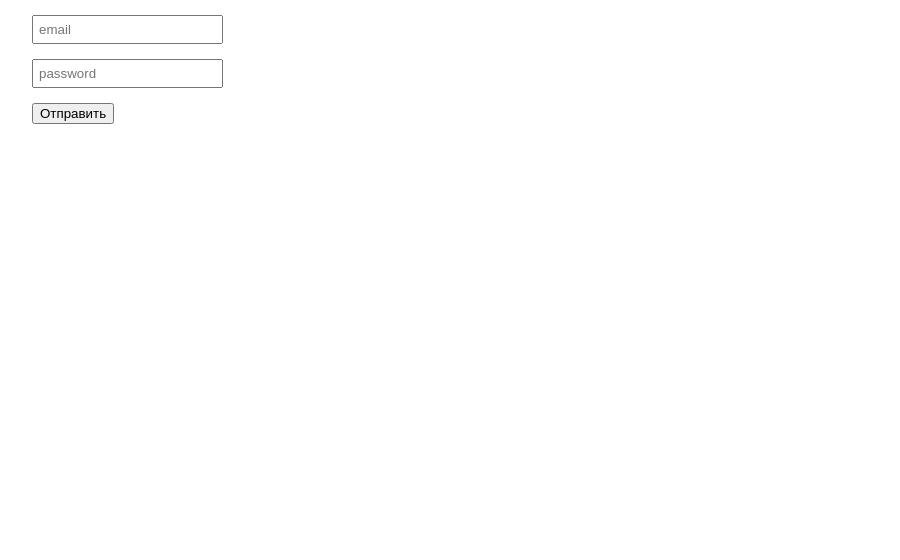
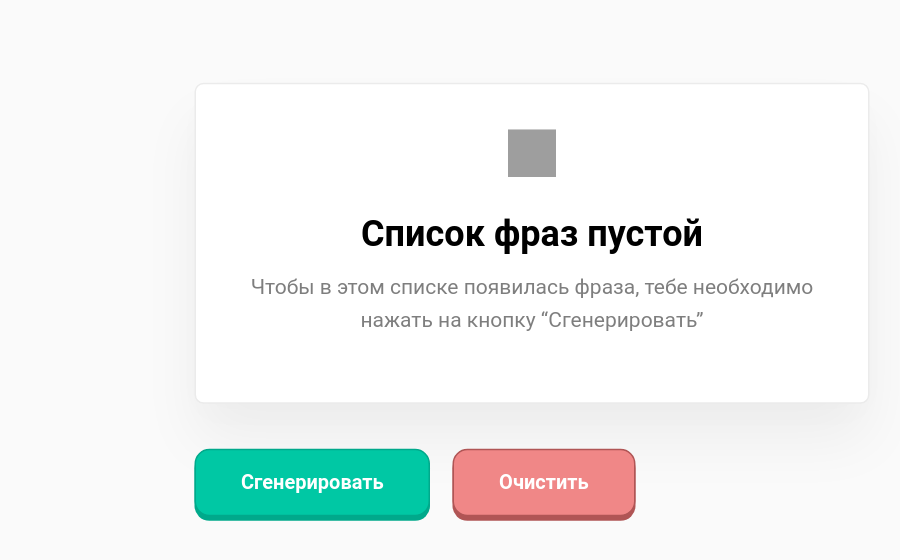
Before and after one commit to kirillgileadd/archakov-tutorials, a React (Create React App) app: page / in a window 1280 px wide. Shown: the top 560 px of the page, without its empty margins (108-1008 px from the left). Built offline with nearby package versions, Linux system fonts and the light colour scheme; grey boxes are pictures that could not be loaded.

Commit message:
Сделал урок №4

```diff
--- a/src/index.js
+++ b/src/index.js
@@ -1,7 +1,7 @@
 import React from 'react';
 import ReactDOM from 'react-dom';
 import './index.css';
-import App from './tutorial-2/App';
+import App from './tutorial-4/App';
 
 ReactDOM.render(
   <React.StrictMode>
--- /dev/null
+++ b/src/tutorial-4/App.css
@@ -0,0 +1,79 @@
+* {
+    font-family: "Roboto";
+}
+
+body {
+    background-color: #FAFAFA;
+}
+
+.wrapper {
+    width: 450px;
+    margin: 50px auto;
+    transform: scale(1.5) translateY(70px);
+}
+
+.list {
+    max-height: 400px;
+    overflow: auto;
+    padding: 30px;
+    margin-bottom: 30px;
+}
+
+.btn {
+    height: 45px;
+    padding: 0 30px;
+    border: 0;
+    border-radius: 10px;
+    margin-right: 15px;
+    font-weight: 600;
+    cursor: pointer;
+    transition: all 0.15s ease;
+}
+.btn:active {
+    transform: translateY(2px);
+    box-shadow: none;
+}
+.btn_generate {
+    background-color: #00C8A4;
+    color: #fff;
+    box-shadow: 0 3px 0 #00A98B;
+    border: 1px solid #00A98B;
+}
+.btn_clear {
+    background-color: #F08787;
+    box-shadow: 0 3px 0 #B05555;
+    border: 1px solid #B05555;
+    color: #fff;
+}
+
+.block {
+    padding: 15px 30px;
+    background: #FFFFFF;
+    border: 1px solid #EBEBEB;
+    box-sizing: border-box;
+    box-shadow: 0px 9px 24px rgba(0, 0, 0, 0.01), 0px 25px 40px rgba(0, 0, 0, 0.05);
+    border-radius: 6px;
+    margin-bottom: 30px;
+}
+.block h3 {
+    font-size: 18px;
+}
+
+.empty-block {
+    text-align: center;
+    padding: 30px;
+}
+.empty-block h2 {
+    font-size: 24px;
+    margin-bottom: 0;
+}
+.empty-block p {
+    margin-top: 10px;
+    font-size: 14px;
+    opacity: 0.5;
+    line-height: 22px;
+}
+
+li {
+    list-style-type: none;
+}
--- /dev/null
+++ b/src/tutorial-4/App.js
@@ -0,0 +1,32 @@
+import React, {useState} from 'react';
+import EmptyBlock from "./Components/EmptyBlock";
+import './App.css'
+import Phrase from "./Components/Phrase";
+import {nounsArr, adjectivesArr} from "./data";
+
+const App = () => {
+    const [items, setItems] = useState([])
+    let phrase = ''
+
+    const addPhrase = () => {
+        phrase = `${adjectivesArr[Math.floor(Math.random() * adjectivesArr.length)]} ${adjectivesArr[Math.floor(Math.random() * adjectivesArr.length)]} ${nounsArr[Math.floor(Math.random() * nounsArr.length)]}`
+        setItems([phrase, ...items])
+        phrase = ''
+    }
+
+    const clearItems = () => {
+        setItems([])
+    }
+
+    return (
+        <div>
+            <div className="wrapper">
+                {items.length > 0 ? <Phrase items={items}/> : <EmptyBlock/>}
+                <button className="btn btn_generate" onClick={addPhrase}>Сгенерировать</button>
+                <button className="btn btn_clear" onClick={clearItems}>Очистить</button>
+            </div>
+        </div>
+    );
+};
+
+export default App;
--- /dev/null
+++ b/src/tutorial-4/Components/EmptyBlock.jsx
@@ -0,0 +1,14 @@
+import React from 'react';
+
+const EmptyBlock = () => {
+    return (
+        <div>
+            <div className="block empty-block"><img src="/ghost.png" width="32px" height="32px" alt="Ghost" />
+                <h2>Список фраз пустой</h2>
+                <p>Чтобы в этом списке появилась фраза, тебе необходимо нажать на кнопку “Сгенерировать”</p>
+            </div>
+        </div>
+    );
+};
+
+export default EmptyBlock;
--- /dev/null
+++ b/src/tutorial-4/Components/Phrase.jsx
@@ -0,0 +1,13 @@
+import React, {useState} from 'react';
+
+const Phrase = ({items}) => {
+    return (
+        <div>
+            <ul className="list">
+                {items.map((item, index) => <li className="block" key={index}>{item}</li>)}
+            </ul>
+        </div>
+    );
+};
+
+export default Phrase;
--- /dev/null
+++ b/src/tutorial-4/data.js
@@ -0,0 +1,44 @@
+export const adjectivesArr = [
+    "абсолютный",
+    "адский",
+    "азартный",
+    "активный",
+    "ангельский",
+    "астрономический",
+    "баснословный",
+    "безбожный",
+    "безбрежный",
+    "безвозвратный",
+    "безграничный",
+    "бездонный",
+    "бездушный",
+    "безжалостный",
+    "замечательно",
+    "замечательный",
+    "записной",
+    "запредельный",
+    "заядлый",
+    "звериный",
+    "зверский",
+    "зеленый",
+    "злой",
+    "злостный",
+    "значительный",
+    "неоспоримый",
+    "неотразимый",
+    "неоценимый",
+    "непередаваемый"
+];
+
+export const nounsArr = [
+    "лгун",
+    "день",
+    "конь",
+    "олень",
+    "человек",
+    "программист",
+    "ребёнок",
+    "конец",
+    "город",
+    "дурак"
+];
```
